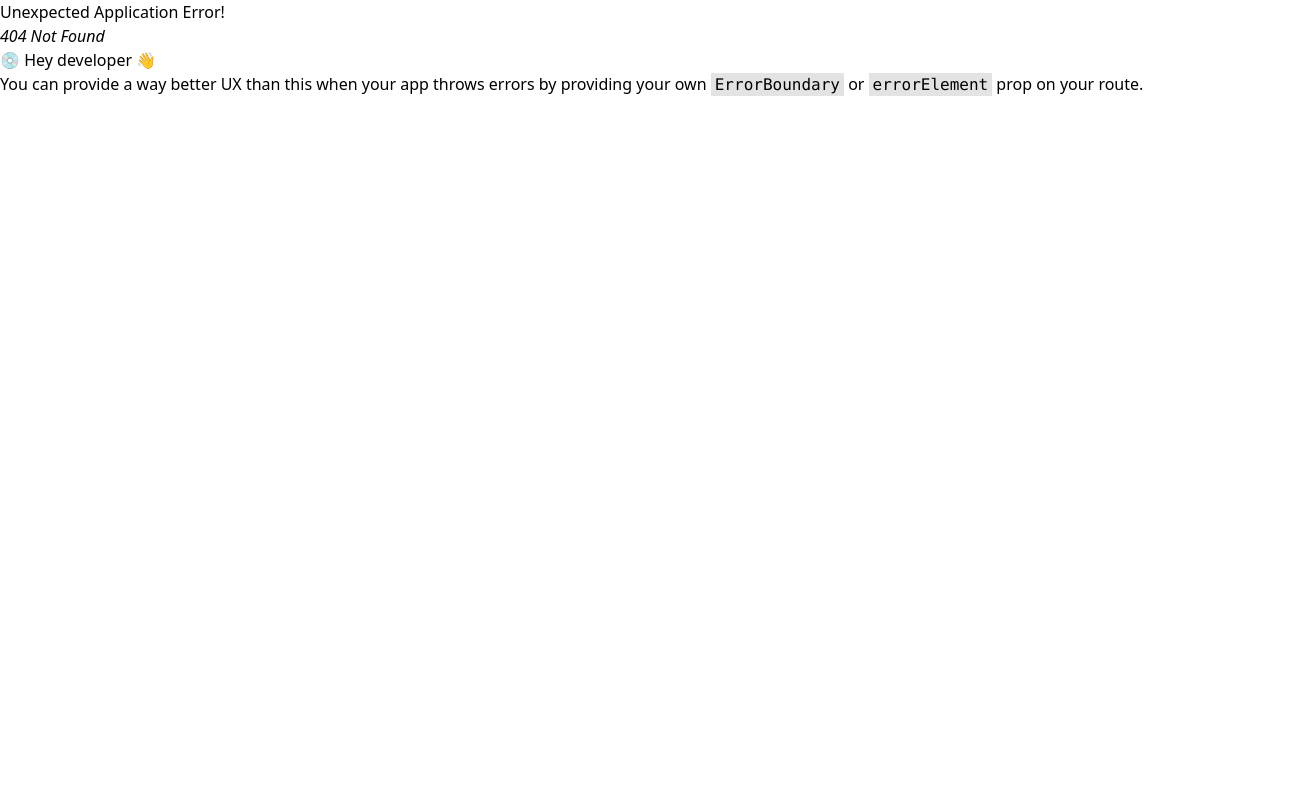
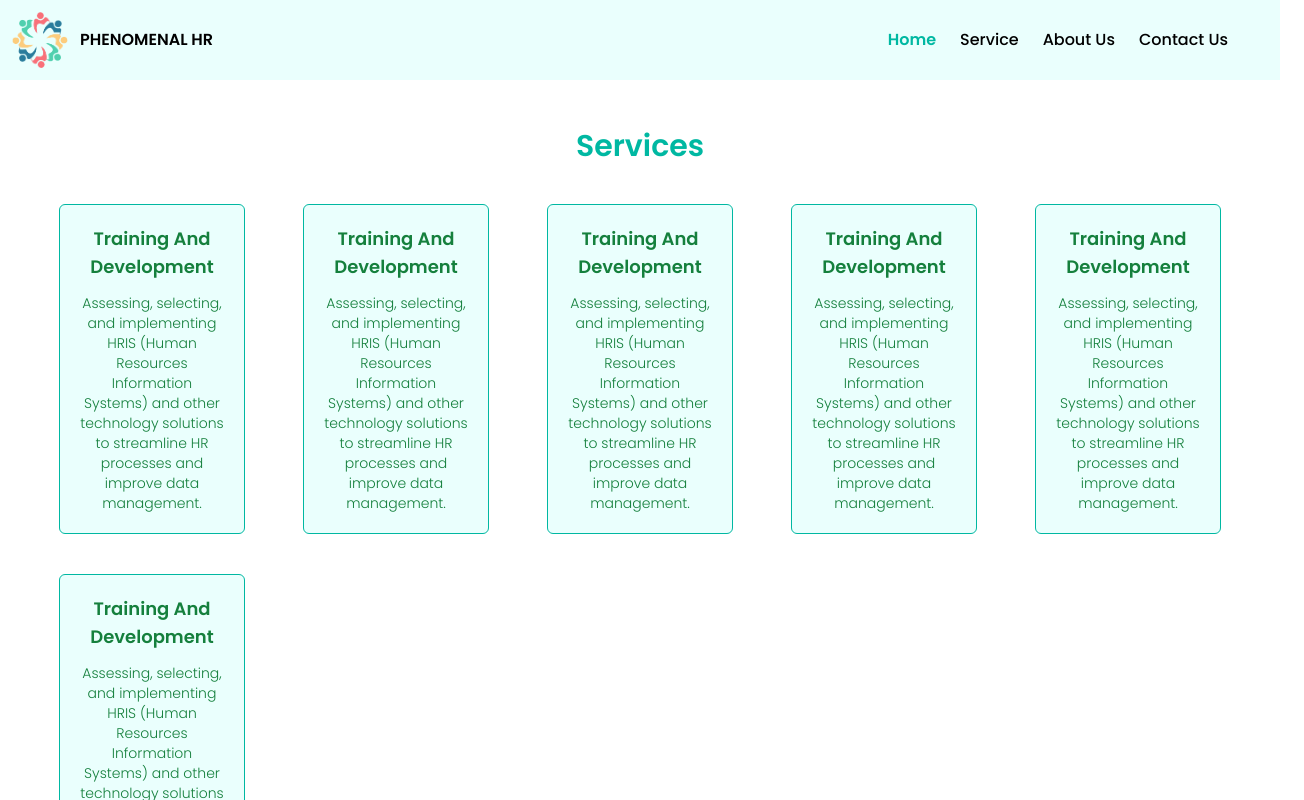
Before and after one commit to Alexmathai2001/PhenomenalHR-website, a React (Create React App) app: page /services in a window 1280 px wide. Before the commit this address had no page. Shown: the top 800 px of the page, 1304 px wide, since content can reach past the window. Built offline with nearby package versions, Linux system fonts and the light colour scheme.

Commit message:
service page

```diff
--- a/src/components/Body.js
+++ b/src/components/Body.js
@@ -1,12 +1,17 @@
 import React from 'react'
 import { createBrowserRouter,RouterProvider } from 'react-router-dom'
 import HomePage from './HomePage'
+import ServicePage from './ServicePage'
 
 const Body = () => {
     const appRouter = createBrowserRouter([
         {
           path : '/',
           element : <HomePage />
+        },
+        {
+          path : '/services',
+          element : <ServicePage />
         }
     ])
   return (
--- a/src/components/Header.js
+++ b/src/components/Header.js
@@ -8,7 +8,7 @@ const Header = () => {
             <img src='/images/logo.png' className='md:w-14 w-8'></img>
             <p className='font-semibold font-poppins text-sm lg:text-base'>PHENOMENAL HR</p>
         </div>
-        <div className='hidden gap-20 font-poppins me-10 md:flex'>
+        <div className='hidden gap-20 md:gap-6 font-poppins me-10 md:flex'>
             <Link to={'/home'} className='font-semibold text-[#00B8A2] '>Home</Link>
             <Link to={'/services'} className='font-medium'>Service</Link>
             <Link to={'/about-us'} className='font-medium'>About Us</Link>
--- /dev/null
+++ b/src/components/ServiceCard.js
@@ -0,0 +1,18 @@
+import React from "react";
+
+const ServiceCard = () => {
+  return (
+      <div className="w-full sm:w-5/6 md:w-full xl:w-5/6 h-auto p-5 border-[1px] border-[#00B8A2] flex flex-col items-center rounded-md bg-[#EAFFFD] mt-5">
+        <p className="text-green-700 font-semibold capitalize text-lg mb-3 text-center">
+          Training and Development
+        </p>
+        <p className="text-sm text-center text-green-700 font-light">
+          Assessing, selecting, and implementing HRIS (Human Resources
+          Information Systems) and other technology solutions to streamline HR
+          processes and improve data management.
+        </p>
+      </div>
+  );
+};
+
+export default ServiceCard;
--- /dev/null
+++ b/src/components/ServicePage.js
@@ -0,0 +1,18 @@
+import React from "react";
+import Header from "./Header";
+import Services from "./Services";
+import Footer from "./Footer";
+
+const ServicePage = () => {
+  return (
+    <div>
+      <Header />
+      <div className="px-10 my-12 ">
+        <Services />
+      </div>
+      <Footer />
+    </div>
+  );
+};
+
+export default ServicePage;
--- /dev/null
+++ b/src/components/Services.js
@@ -0,0 +1,23 @@
+import React from 'react'
+import ServiceCard from './ServiceCard'
+
+const Services = () => {
+  return (
+    <div className='font-poppins'>
+        <p className='flex justify-center text-2xl md:text-3xl md:mb-5 font-semibold text-[#00B8A2]'>Services</p>
+        <div className='w-full grid grid-cols-1 sm:grid-cols-2 md:grid-cols-3 lg:grid-cols-4 xl:grid-cols-5 gap-5 justify-items-center'>
+
+            <ServiceCard />
+            <ServiceCard />
+            <ServiceCard />
+            <ServiceCard />
+            <ServiceCard />
+            <ServiceCard />
+        </div>
+
+
+    </div>
+  )
+}
+
+export default Services
```
